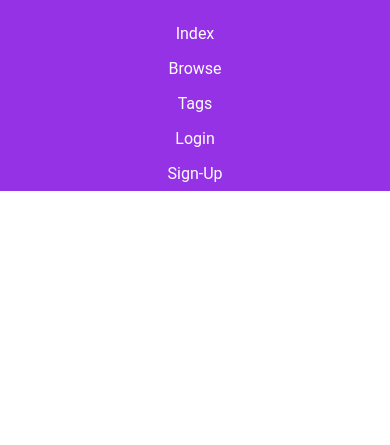
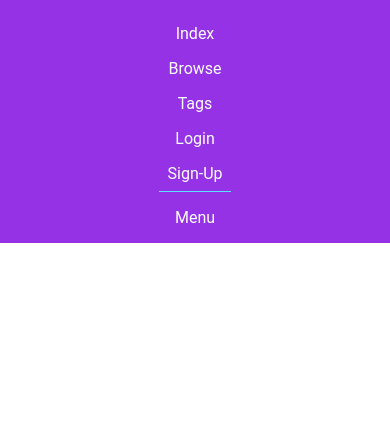
Before and after one commit to ralphrbergman/ralphs-booru, a Python web app: template template/edit.html in a window 390 px wide. Shown: the top 445 px of the page. Run offline with Jinja, Linux system fonts and the light colour scheme; the template is opened without the code that fills it, so the values that code supplies are empty.

Commit message:
Nav bar as hamburger menu

```diff
--- a/static/nav.css
+++ b/static/nav.css
@@ -1,25 +1,33 @@
 @import 'values.css';
 
-.navbar {
+#navbar {
     background-color: var(--bg-color);
     user-select: none;
 }
 
-.navbar-anchor {
+.navbar-anchor, #menu-toggler {
     color: #fff;
     display: block;
     font-size: 1em;
     padding: 1em;
 }
 
-.navbar-anchor:hover {
+.navbar-anchor:hover,
+#menu-toggler:hover {
     color: var(--link-color);
 }
 
-.navbar-anchors {
+#navbar-anchors, #navbar {
     align-items: center;
     display: flex;
     list-style-type: none;
+}
+
+#menu-toggler {
+    border: none;
+    background-color: transparent;
+    border-top: 1px solid var(--link-color);
+    display: none;
 }
 
 @media (max-width: 768px) {
@@ -27,11 +35,15 @@
         padding: 0.5em;
     }
 
-    .navbar-anchors {
+    #navbar-anchors, #navbar {
         flex-direction: column;
+    }
+
+    #menu-toggler {
+        display: block;
     }
 }
 
-.navbar-logo {
+#navbar-logo {
     font-weight: bold;
 }
--- /dev/null
+++ b/static/nav.js
@@ -0,0 +1,8 @@
+const Anchors = document.getElementById('navbar-anchors');
+const MenuToggler = document.getElementById('menu-toggler');
+
+MenuToggler.addEventListener('click', function() {
+    const State = Anchors.style.display == '' ? 'none' : '';
+
+    Anchors.style.display = State;
+});
--- a/template/frag/nav.html
+++ b/template/frag/nav.html
@@ -2,8 +2,8 @@
     <link rel="stylesheet" href="{{ url_for('static', filename = 'nav.css') }}">
 {% endblock %}
 
-<nav class="navbar">
-    <ul class="navbar-anchors">
+<nav id="navbar">
+    <ul id="navbar-anchors">
         <li><a class="navbar-anchor navbar-logo" href="{{ url_for('Index.index_page') }}">{{ brand['full_brand'] }}</a></li>
         <li><a class="navbar-anchor" href="{{ url_for('Index.index_page') }}">Index</a></li>
         <li><a class="navbar-anchor" href="{{ url_for('Post.browse_page') }}">Browse</a></li>
@@ -18,4 +18,10 @@
             <li><a class="navbar-anchor" href="{{ url_for('Account.logout_page') }}">Logout</a></li>
         {% endif %}
     </ul>
+
+    <button id="menu-toggler">Menu</button>
 </nav>
+
+{% block script %}
+    <script src="{{ url_for('static', filename = 'nav.js') }}"></script>
+{% endblock %}
--- a/template/layout.html
+++ b/template/layout.html
@@ -26,5 +26,8 @@
         {% endblock %}
 
         {% include 'frag/footer.html' %}
+
+        {% block script %}
+        {% endblock %}
     </body>
 </html>
```
